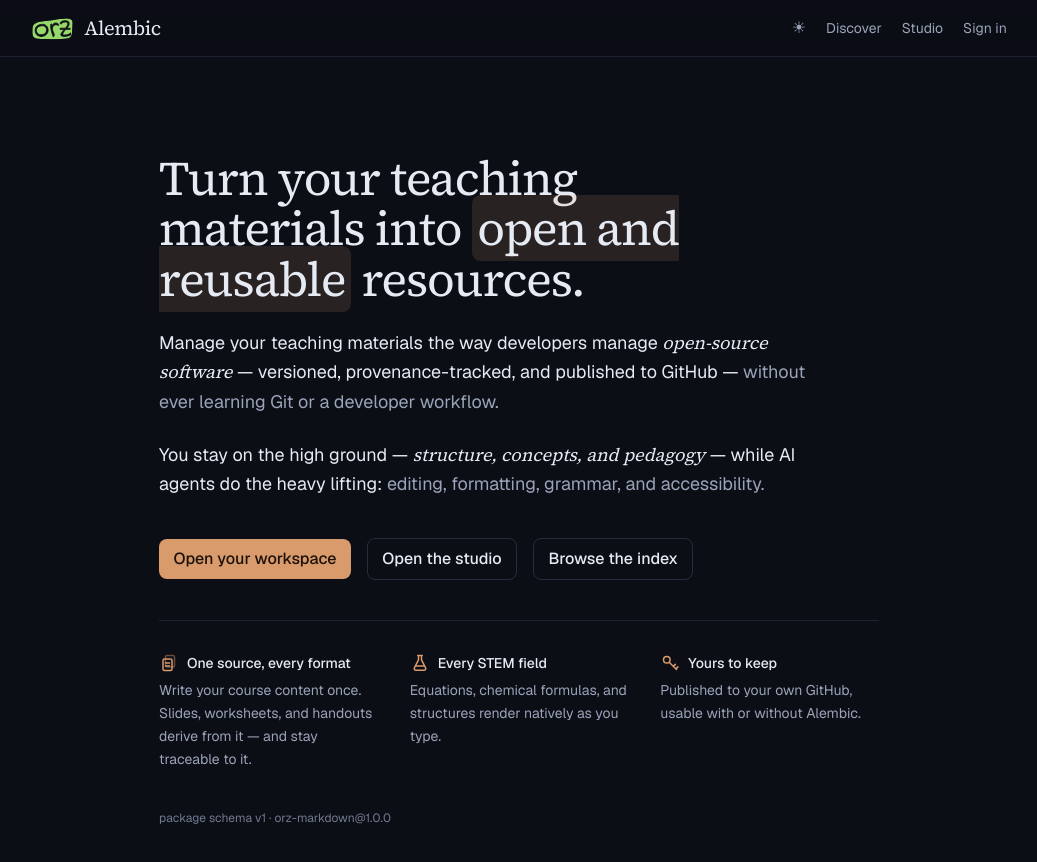
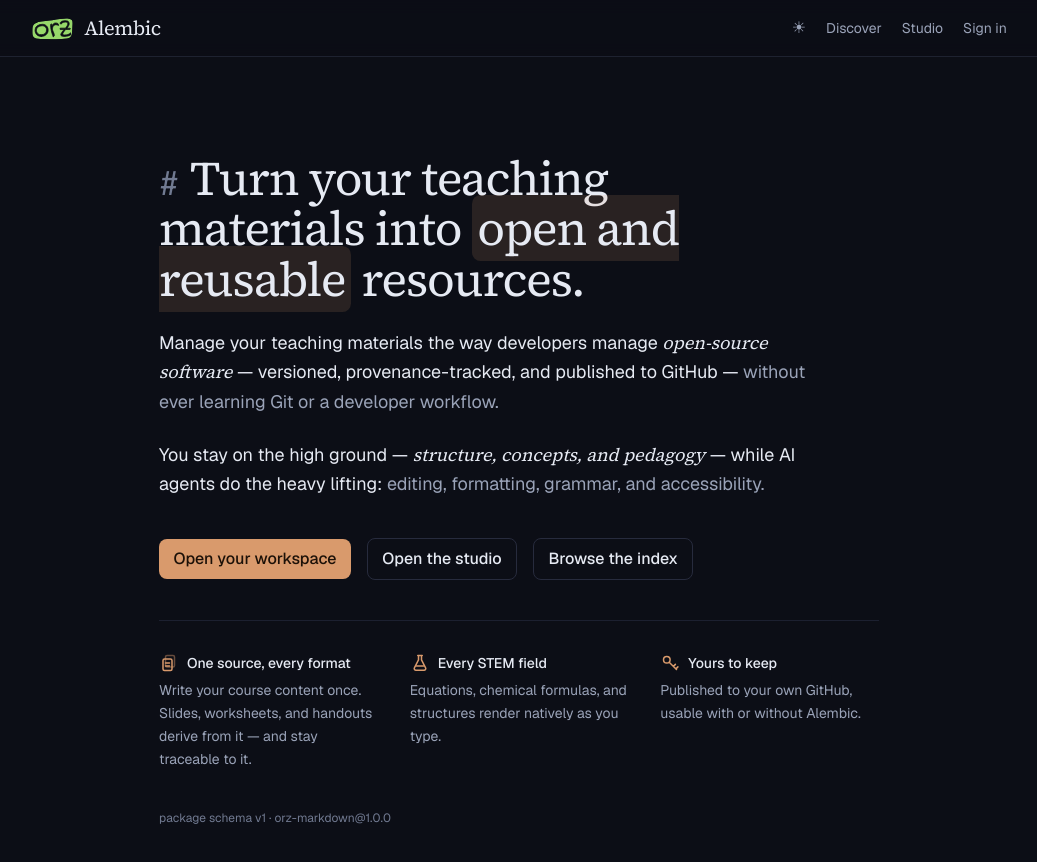
Before and after one commit to wangyu16/Alembic, a Next.js app in the folder apps/web/: page / in a window 1280 px wide. Shown: the top 862 px of the page, without its empty margins (121-1158 px from the left). Built offline with nearby package versions, Linux system fonts and the light colour scheme; no server answers.

Commit message:
Homepage: faint mono # marker before the hero headline
Completes the editing metaphor: heading marker, highlighter wash, caret.

Co-Authored-By: Claude Fable 5 <noreply@anthropic.com>

```diff
--- a/apps/web/src/app/page.tsx
+++ b/apps/web/src/app/page.tsx
@@ -40,6 +40,9 @@ export default function Home() {
     <main className="mx-auto flex w-full max-w-3xl flex-1 flex-col justify-center gap-10 px-6 py-16 sm:py-24">
       <div className="flex flex-col gap-6">
         <h1 className="font-serif text-4xl leading-[1.05] tracking-tight text-ink text-balance sm:text-5xl">
+          <span aria-hidden className="mr-3 font-mono text-[0.7em] text-faint select-none">
+            #
+          </span>
           Turn your teaching materials into{" "}
           <mark className="rounded-[0.18em] bg-[var(--accent-soft)] px-[0.12em] text-inherit">
             open and reusable
```
